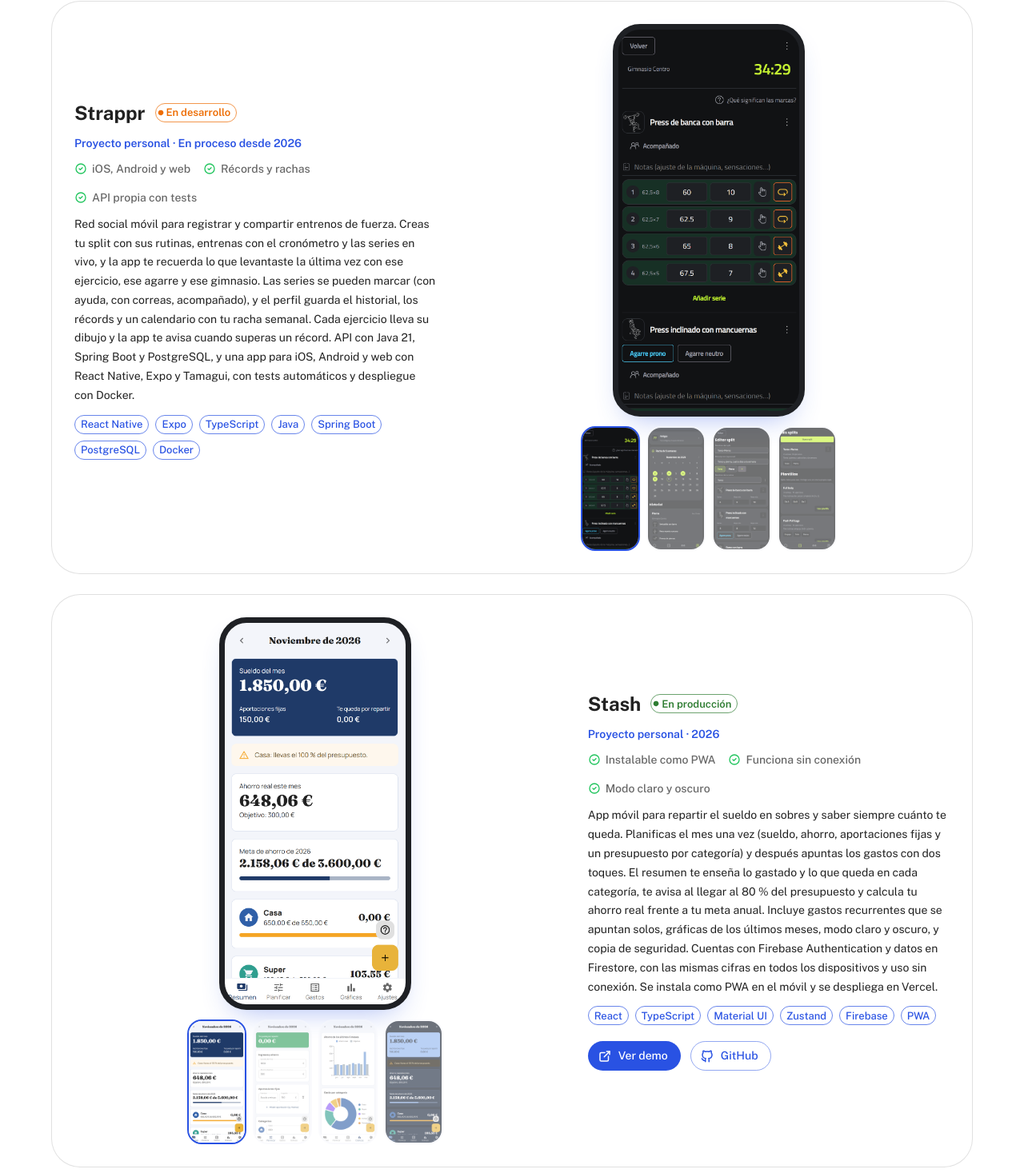
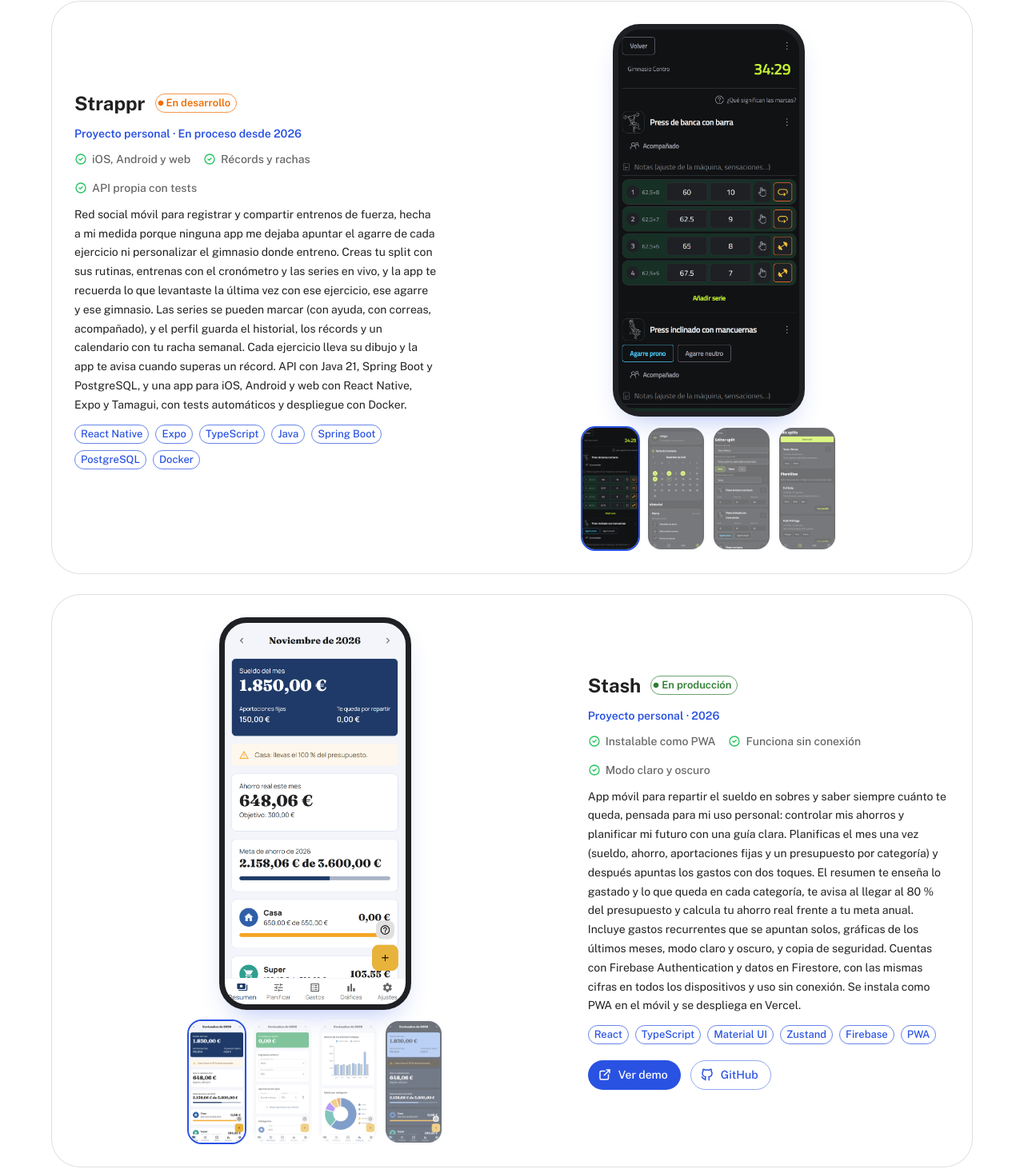
Before and after one commit to javipintado3/personal-portfolio, a React (Vite) app: page / in a window 1280 px wide. Shown: the part 3092-4559 px from the top of the page at 80% size. Built offline with nearby package versions, Linux system fonts and the light colour scheme; a web font is replaced by a local one.

Commit message:
feat: explain why Strappr and Stash were built in their descriptions

```diff
--- a/src/data/profile.ts
+++ b/src/data/profile.ts
@@ -110,7 +110,7 @@ export const projects: ProjectEntry[] = [
     name: 'Strappr',
     period: 'Proyecto personal · En proceso desde 2026',
     description:
-      'Red social móvil para registrar y compartir entrenos de fuerza. Creas tu split con sus rutinas, entrenas con el cronómetro y las series en vivo, y la app te recuerda lo que levantaste la última vez con ese ejercicio, ese agarre y ese gimnasio. Las series se pueden marcar (con ayuda, con correas, acompañado), y el perfil guarda el historial, los récords y un calendario con tu racha semanal. Cada ejercicio lleva su dibujo y la app te avisa cuando superas un récord. API con Java 21, Spring Boot y PostgreSQL, y una app para iOS, Android y web con React Native, Expo y Tamagui, con tests automáticos y despliegue con Docker.',
+      'Red social móvil para registrar y compartir entrenos de fuerza, hecha a mi medida porque ninguna app me dejaba apuntar el agarre de cada ejercicio ni personalizar el gimnasio donde entreno. Creas tu split con sus rutinas, entrenas con el cronómetro y las series en vivo, y la app te recuerda lo que levantaste la última vez con ese ejercicio, ese agarre y ese gimnasio. Las series se pueden marcar (con ayuda, con correas, acompañado), y el perfil guarda el historial, los récords y un calendario con tu racha semanal. Cada ejercicio lleva su dibujo y la app te avisa cuando superas un récord. API con Java 21, Spring Boot y PostgreSQL, y una app para iOS, Android y web con React Native, Expo y Tamagui, con tests automáticos y despliegue con Docker.',
     tags: ['React Native', 'Expo', 'TypeScript', 'Java', 'Spring Boot', 'PostgreSQL', 'Docker'],
     status: { label: 'En desarrollo', color: 'warning' },
     highlights: ['iOS, Android y web', 'Récords y rachas', 'API propia con tests'],
@@ -126,7 +126,7 @@ export const projects: ProjectEntry[] = [
     name: 'Stash',
     period: 'Proyecto personal · 2026',
     description:
-      'App móvil para repartir el sueldo en sobres y saber siempre cuánto te queda. Planificas el mes una vez (sueldo, ahorro, aportaciones fijas y un presupuesto por categoría) y después apuntas los gastos con dos toques. El resumen te enseña lo gastado y lo que queda en cada categoría, te avisa al llegar al 80 % del presupuesto y calcula tu ahorro real frente a tu meta anual. Incluye gastos recurrentes que se apuntan solos, gráficas de los últimos meses, modo claro y oscuro, y copia de seguridad. Cuentas con Firebase Authentication y datos en Firestore, con las mismas cifras en todos los dispositivos y uso sin conexión. Se instala como PWA en el móvil y se despliega en Vercel.',
+      'App móvil para repartir el sueldo en sobres y saber siempre cuánto te queda, pensada para mi uso personal: controlar mis ahorros y planificar mi futuro con una guía clara. Planificas el mes una vez (sueldo, ahorro, aportaciones fijas y un presupuesto por categoría) y después apuntas los gastos con dos toques. El resumen te enseña lo gastado y lo que queda en cada categoría, te avisa al llegar al 80 % del presupuesto y calcula tu ahorro real frente a tu meta anual. Incluye gastos recurrentes que se apuntan solos, gráficas de los últimos meses, modo claro y oscuro, y copia de seguridad. Cuentas con Firebase Authentication y datos en Firestore, con las mismas cifras en todos los dispositivos y uso sin conexión. Se instala como PWA en el móvil y se despliega en Vercel.',
     tags: ['React', 'TypeScript', 'Material UI', 'Zustand', 'Firebase', 'PWA'],
     github: 'https://github.com/javipintado3/stash',
     demo: 'https://stash-six-rho.vercel.app',
```
